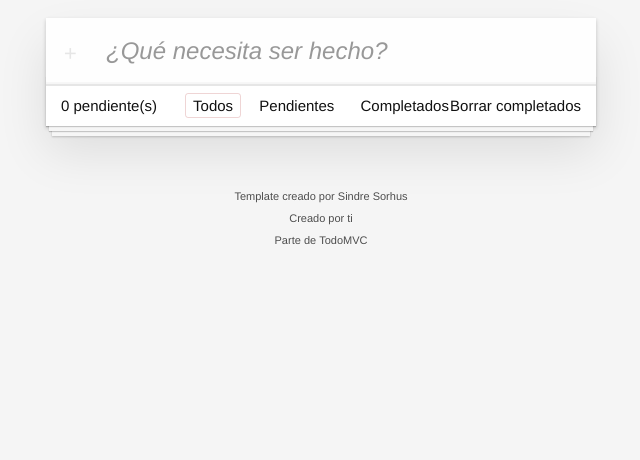
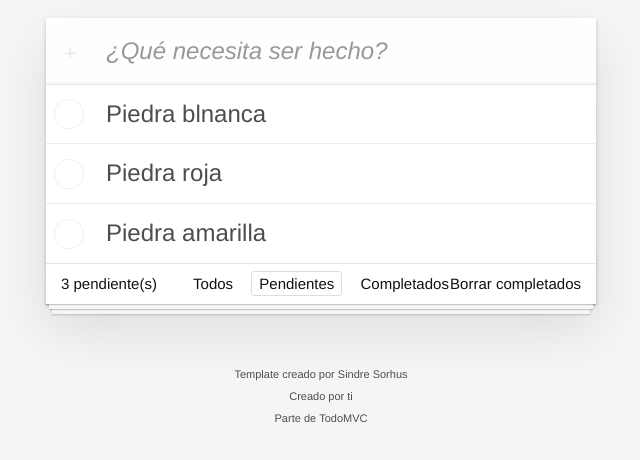
Before and after one commit to luisedr98/TodoAppViteJS, a website built with Vite: page index.html in a window 1280 px wide. Both pictures are taken after a click on the link "Pendientes". Shown: the part 112-572 px from the top of the page, without its empty margins (319-959 px from the left). Built offline with nearby package versions, Linux system fonts and the light colour scheme.

Commit message:
add: features of todoapp

```diff
--- a/package.json
+++ b/package.json
@@ -10,5 +10,8 @@
   },
   "devDependencies": {
     "vite": "^4.1.0"
+  },
+  "dependencies": {
+    "uuid": "^9.0.0"
   }
 }
--- a/src/store/todo.store.js
+++ b/src/store/todo.store.js
@@ -1,25 +1,92 @@
 import Todo from "../todo/models/todo.model";
 
-const Filters = {
+export const Filters = {
     All: 'All',
-    completed: 'completed',
-    Pending: 'pending'
+    Completed: 'Completed',
+    Pending: 'Pending'
 }
 
 const state = {
-    todo : [
+    todo: [
         new Todo('Piedra blnanca'),
-        new Todo('Piedra blnanca'),
-        new Todo('Piedra blnanca'),
+        new Todo('Piedra roja'),
+        new Todo('Piedra amarilla'),
     ],
-    filter : Filters.All
+    filter: Filters.All
 }
 
 const initStore = () => {
-    console.log(state)
-    console.log('InitStore');
+    loadStore();
+    console.log('InitStore ++');
 }
 
+const loadStore = () => {
+    if( !localStorage.getItem('store') ) return;
+    const {todo = [], filter = Filters.All} = JSON.parse(localStorage.getItem('store'));
+    state.todo = todo;
+    state.filter = filter || Filters.All;
+}
+
+const saveToLocalStorage = () => {
+    localStorage.setItem('store', JSON.stringify(state));
+}
+
+
+const getTodo = (filter = Filters.All) => {
+    switch (filter) {
+        case Filters.All:
+            return [... state.todo];
+        case Filters.Completed:
+            return state.todo.filter(todo => todo.done);
+        case Filters.Pending:
+            return state.todo.filter(todo => !todo.done);
+        default:
+            throw Error(`Option ${filter} is not valid.`);
+    }
+}
+
+const addTodo = (description) => {
+    if(!description || description === '') throw Error('The field description is required');
+    state.todo.push(new Todo(description));
+    saveToLocalStorage();
+}
+
+const toggleTodo = (todoId) => {
+    state.todo = state.todo.map( todo => {
+        if (todo.id === todoId)
+            todo.done = !todo.done
+        return todo;
+    });
+    saveToLocalStorage();
+}
+
+const deleteTodo = (todoId) => {
+    state.todo = state.todo.filter( todo => todo.id !== todoId);
+    saveToLocalStorage();
+}
+
+const deleteCompleted = () => {
+    state.todo = state.todo.filter( todo => !todo.done );
+    saveToLocalStorage();
+}
+
+const setFilter = (newFilter = Filters.All) => {
+    if(!Object.keys(Filters).includes(newFilter))
+        throw Error(`Option ${newFilter} is not valid.`);
+    state.filter = newFilter;
+    saveToLocalStorage();
+}
+
+const getCurrentFilter = () => state.filter;
+
 export default {
-    initStore
+    addTodo,
+    deleteCompleted,
+    deleteTodo,
+    getCurrentFilter,
+    getTodo,
+    initStore,
+    loadStore,
+    setFilter,
+    toggleTodo,
 }
--- a/src/todo/app.html
+++ b/src/todo/app.html
@@ -9,24 +9,6 @@
         <input id="toggle-all" class="toggle-all" type="checkbox">
         <label for="toggle-all">Mark all as complete</label>
         <ul class="todo-list">
-            <!-- These are here just to show the structure of the list items -->
-            <!-- List items should get the class "editing" when editing and "completed" when marked as completed -->
-            <!-- <li class="completed" data-id="abc">
-                <div class="view">
-                    <input class="toggle" type="checkbox" checked>
-                    <label>Probar JavaScript</label>
-                    <button class="destroy"></button>
-                </div>
-                <input class="edit" value="Create a TodoMVC template">
-            </li> -->
-            <!-- <li>
-                <div class="view">
-                    <input class="toggle" type="checkbox">
-                    <label>Comprar un unicornio</label>
-                    <button class="destroy"></button>
-                </div>
-                <input class="edit" value="Rule the web">
-            </li> -->
         </ul>
     </section>
 
@@ -37,13 +19,13 @@
         <!-- Remove this if you don't implement routing -->
         <ul class="filters">
             <li>
-                <a class="selected filtro" class="selected" href="#/">Todos</a>
+                <a id="all" class="filtro" class="selected" href="#/">Todos</a>
             </li>
             <li>
-                <a class="filtro" href="#/active">Pendientes</a>
+                <a id="pending" class="filtro" href="#/active">Pendientes</a>
             </li>
             <li>
-                <a class="filtro" href="#/completed">Completados</a>
+                <a id="completed" class="filtro" href="#/completed">Completados</a>
             </li>
         </ul>
         <!-- Hidden if no completed items are left ↓ -->
--- a/src/todo/app.js
+++ b/src/todo/app.js
@@ -1,15 +1,78 @@
 import html from './app.html?raw';
+import todoStore, { Filters } from "../store/todo.store"
+import { renderTodo, clearHTML, renderCompleted  } from './uses-cases';
+
+const elementsIDs = {
+    todoList : '.todo-list',
+    inputTodoDescription: '#new-todo-input',
+    inputClearCompleted: '.clear-completed',
+    filtersAnchor : '.filtro',
+    labelCompleted : '#pending-count',
+}
+
 /**
  *
- * @param {*} elementId
+ * @param {String} elementId
  */
 const app = (elementId) => {
+    const displayTodos = () => {
+        clearHTML(elementsIDs.todoList);
+        const todos = todoStore.getTodo( todoStore.getCurrentFilter() );
+        renderTodo( elementsIDs.todoList ,todos );
+        renderCompleted(elementsIDs.labelCompleted);
+    }
+
     (()=>{
         const app = document.createElement('div');
         app.innerHTML = html;
         document.querySelector(elementId).appendChild(app);
+        displayTodos();
     })();
 
+    const inputDescription = document.querySelector(elementsIDs.inputTodoDescription);
+    const todosUL = document.querySelector(elementsIDs.todoList);
+    const inputClearCompleted = document.querySelector(elementsIDs.inputClearCompleted);
+    const filtersULs = document.querySelectorAll(elementsIDs.filtersAnchor);
+
+    inputDescription.addEventListener('keyup', (e)=>{
+        if(e.keyCode !== 13 || e.target.value.trim().length === 0) return;
+        todoStore.addTodo(e.target.value);
+        displayTodos();
+        e.target.value = '';
+    });
+
+    todosUL.addEventListener('click', e => {
+        const elementLi = e.target.closest("[data-id]");
+        if (e.target.classList.contains("destroy"))
+            todoStore.deleteTodo( elementLi.dataset.id );
+        else
+            todoStore.toggleTodo( elementLi.dataset.id );
+        displayTodos();
+    });
+
+    inputClearCompleted.addEventListener('click', () =>{
+        todoStore.deleteCompleted();
+        displayTodos();
+    });
+
+    filtersULs.forEach( filterElement => {
+        filterElement.addEventListener('click', element => {
+            filtersULs.forEach( filterElement => filterElement.classList.remove('selected') );
+            element.target.classList.add('selected');
+            switch (element.target.id) {
+                case "all":
+                    todoStore.setFilter(Filters.All);
+                    break;
+                case "pending":
+                    todoStore.setFilter(Filters.Pending);
+                    break;
+                case "completed":
+                    todoStore.setFilter(Filters.Completed);
+                    break;
+            };
+            displayTodos();
+        });
+    });
 }
 
 export default app;
--- a/src/todo/models/todo.model.js
+++ b/src/todo/models/todo.model.js
@@ -1,3 +1,4 @@
+import { v4 as uuidv4 } from 'uuid';
 
 export default class Todo {
     /**
@@ -6,10 +7,9 @@ export default class Todo {
      */
     constructor(description){
         if (!description || description === '') throw Error('task es obligatorio');
-        this.id = 1
+        this.id = uuidv4();
         this.description = description;
         this.done = false;
         this.createdAt = new Date();
-
     }
 }
--- /dev/null
+++ b/src/todo/uses-cases/clear-html.js
@@ -0,0 +1,15 @@
+
+/**
+ *
+ * @param {HTMLHtmlElement} element
+ */
+export const clearHTML = (elementId) =>{
+    const element = document.querySelector(elementId);
+
+    if (!element)
+        throw new Error(`${elementId} is not found`);
+
+    while(element.firstChild){
+        element.removeChild(element.firstChild);
+    }
+}
--- /dev/null
+++ b/src/todo/uses-cases/index.js
@@ -0,0 +1,4 @@
+export { renderCompleted } from "./render-completed";
+export { renderTodo } from "./render-todo";
+export { renderTodoHTML } from "./todo-html";
+export { clearHTML } from "./clear-html"
--- /dev/null
+++ b/src/todo/uses-cases/render-completed.js
@@ -0,0 +1,17 @@
+import todoStore, { Filters } from "../../store/todo.store";
+
+let pendingLabel = null;
+
+/**
+ *
+ * @param {HTMLElement} elementId
+ */
+
+export const renderCompleted = (elementId) => {
+    if(!pendingLabel)
+        pendingLabel = document.querySelector(elementId);
+    if(!pendingLabel)
+       throw new Error(`${elementId} not found`);
+
+    pendingLabel.textContent = todoStore.getTodo(Filters.Pending).length;
+}
--- /dev/null
+++ b/src/todo/uses-cases/render-todo.js
@@ -0,0 +1,25 @@
+import Todo from "../models/todo.model"
+import { renderTodoHTML } from "./";
+
+let element = null;
+
+/**
+ *
+ * @param {String} element
+ * @param {Todo} todos
+ */
+
+export const renderTodo = (elementId, todos = []) => {
+    if(!todos) throw new Error('the field todos is required');
+
+    if(!element)
+        element = document.querySelector(elementId);
+
+    if(!element)
+        throw new Error(`${elementId} is not found`);
+
+    todos.forEach(todo => {
+        element.appendChild(renderTodoHTML(todo));
+    });
+
+}
--- /dev/null
+++ b/src/todo/uses-cases/todo-html.js
@@ -0,0 +1,24 @@
+import Todo from "../models/todo.model";
+
+/**
+ *
+ * @param {Todo} todo
+ */
+
+export const renderTodoHTML = (todo) => {
+  const {id, done, description} = todo;
+
+  const liElement = document.createElement("li");
+  liElement.dataset.id = id;
+  liElement.className = (!done) ? "" : "completed";
+  const html = `
+  <div class="view">
+      <input class="toggle" type="checkbox" ${(!done) ? "" : "checked"}>
+      <label>${description}</label>
+      <button class="destroy"></button>
+  </div>
+  <input class="edit" value="Create a TodoMVC template">
+  `;
+  liElement.innerHTML = html;
+  return liElement;
+};
```
Also changed, not shown: 1 other file.
